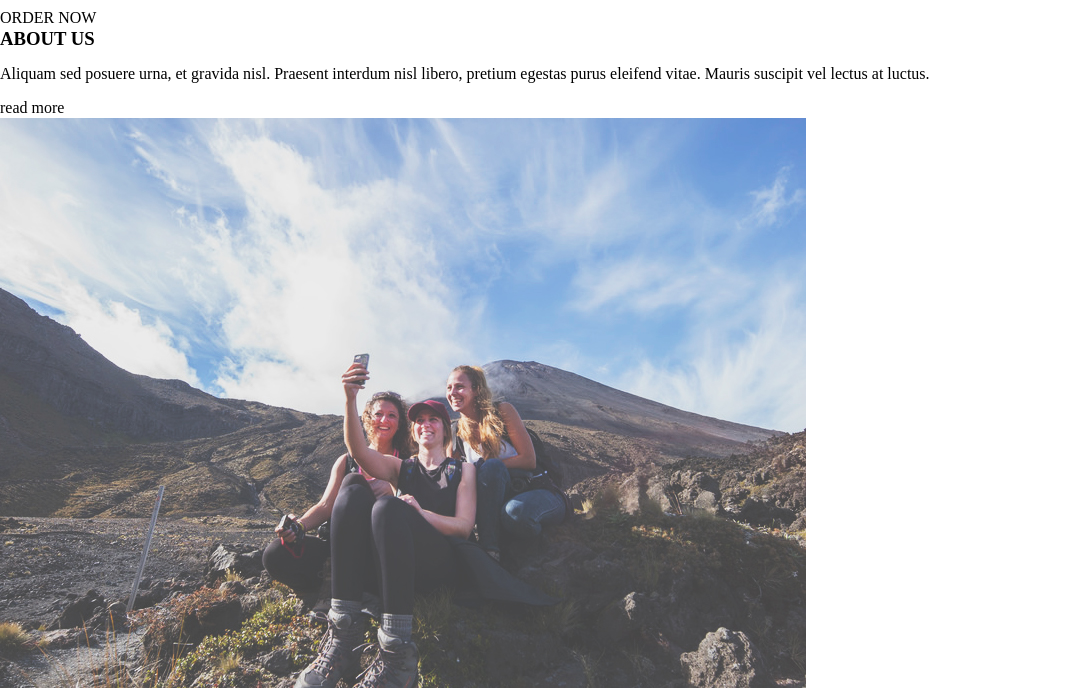
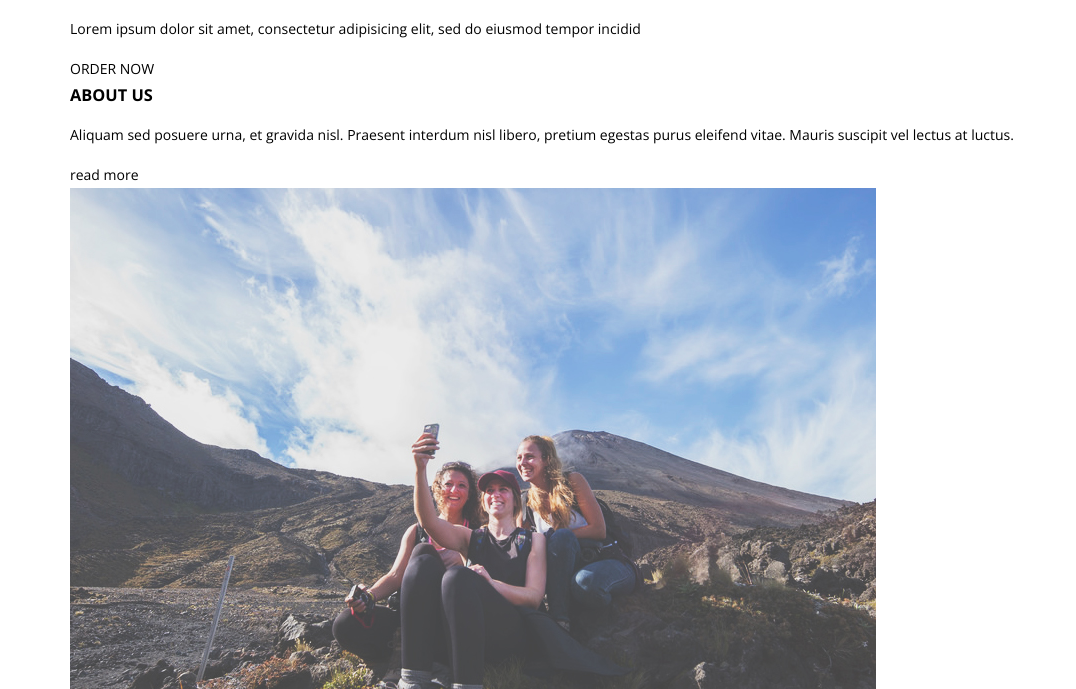
Before and after one commit to Ihustat/mountain, a website: page app/index.html in a window 1280 px wide. Shown: the part 265-954 px from the top of the page, without its empty margins (0-1076 px from the left). Drawn offline with nearby package versions, Linux system fonts and the light colour scheme.

Commit message:
make global and add fonts

```diff
--- a/app/index.html
+++ b/app/index.html
@@ -5,11 +5,14 @@
     <meta http-equiv="X-UA-Compatible" content="IE=edge">
     <meta name="viewport" content="width=device-width, initial-scale=1.0">
     <title>Document</title>
-
+    <link rel="preconnect" href="https://fonts.gstatic.com">
+<link href="https://fonts.googleapis.com/css2?family=Open+Sans:wght@400;700&display=swap" rel="stylesheet">
     <link rel="stylesheet" href="css/style.min.css">
 </head>
 <body>
 <header class="header">
+ <div class="container">
+    <div class="header__inner">
       <a href="" class="header__logo">
         <img src="images/logo.png" alt="">
       </a>
@@ -24,6 +27,8 @@
           <li class="header__list-item"><a href="#" class="header__menu-link">journal</a></li>
         </ul>
       </nav>
+    </div>
+ </div>
 </header>
 
 
--- a/app/scss/_fonts.scss
+++ b/app/scss/_fonts.scss
@@ -0,0 +1,14 @@
+@font-face {
+    font-family: "9108";
+    // адрес шрифта и тип
+    src: url("../fonts/9108.woff2") format("woff2");
+    font-style: normal;
+    font-weight: normal;
+    }
+    @font-face {
+        font-family: "9108";
+        // адрес шрифта и тип
+        src: url("../fonts/9108.woff") format("woff");
+        font-style: normal;
+        font-weight: normal;
+        }
--- a/app/scss/_global.scss
+++ b/app/scss/_global.scss
@@ -18,7 +18,9 @@ li{
     list-style: none;
 }
 body{
-
+    font-family: 'Open Sans', sans-serif;
+    font-size: 14px;
+    line-height: 26px;
     font-display:swap ;
     overflow-x: hidden;
     position: relative;
@@ -44,3 +46,31 @@ button{
     border: none;
     outline: none;
 }
+.container{
+    max-width: 1170px;
+    margin: 0 auto;
+    padding: 0 15px;
+}
+.title{
+    font-weight: 700;
+    font-size: 30px;
+    line-height: 42px;
+    color: $title;
+    position: relative;
+    padding-top: 35px;
+    text-align: center;
+    text-transform: uppercase;
+    &::before{
+        content: "";
+        position: absolute;
+        background-image: url(../images/wave.png);
+        background-repeat: no-repeat;
+        background-position: center center;
+        background-size: cover;
+        top: 0;
+       left: 50%;
+       transform: translateX(-50%);
+        width: 82px;
+        height: 7px;
+    }
+}
--- a/app/scss/_vars.scss
+++ b/app/scss/_vars.scss
@@ -0,0 +1,8 @@
+$accent: #36aeea;
+$text: #949494;
+$title: #2c2e37;
+
+
+%9{
+    font-family: "9108";
+}
```
Also changed, not shown: app/css/style.min.css, app/fonts/9108.woff (added), app/fonts/9108.woff2 (added). Lines whose indentation alone changed are shown as unchanged.
